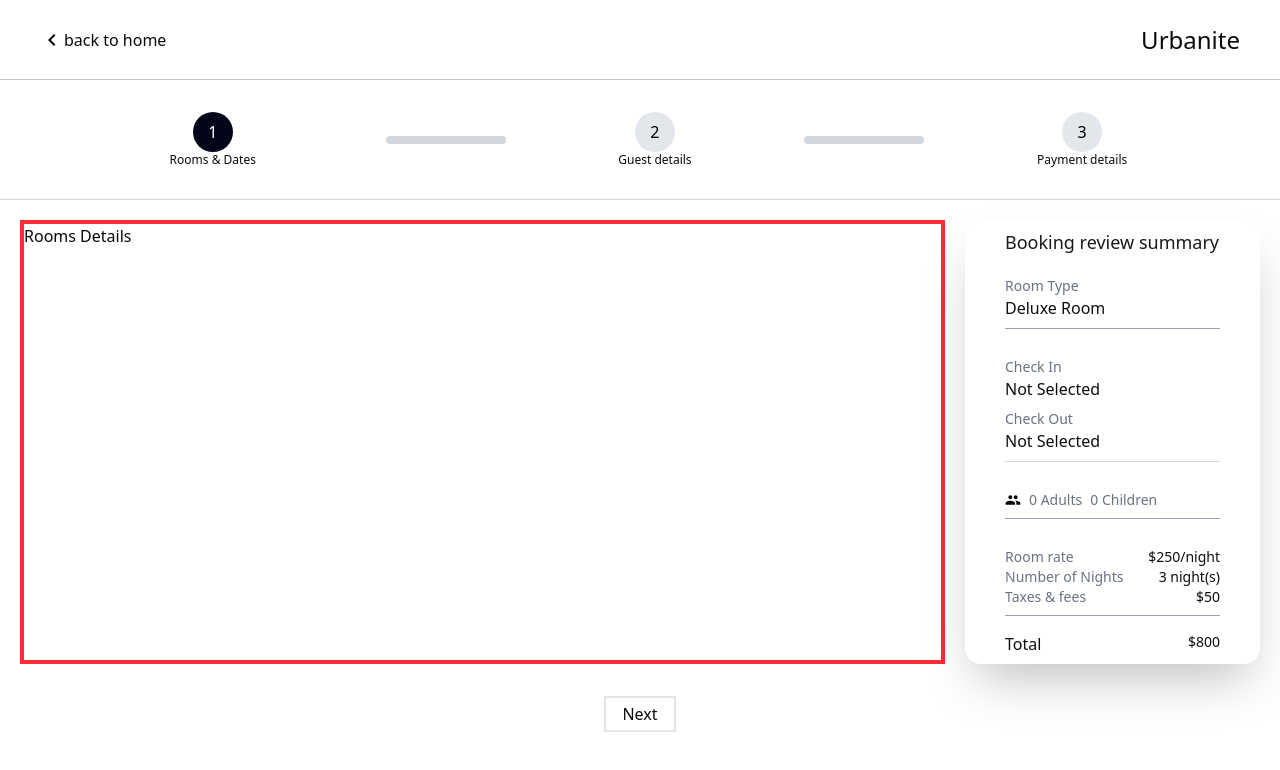
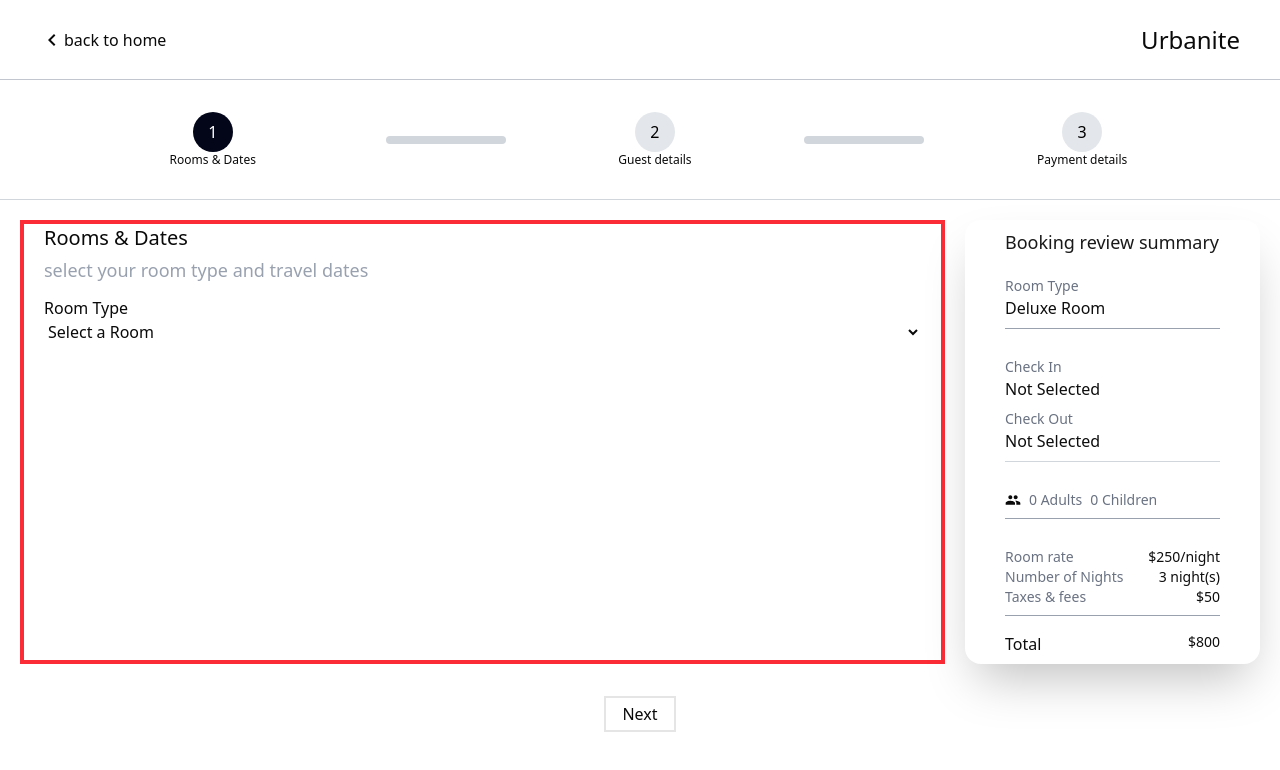
Before and after one commit to YasasSri2002/hotel-management-system-ui, a Next.js app: page /booking in a window 1280 px wide. Shown: the top 770 px of the page. Built offline with nearby package versions, Linux system fonts and the light colour scheme.

Commit message:
feature change/ change the dropdown menue more flexible to use that component across the project

```diff
--- a/src/components/ui/booking-page/forms/roomsDetailsForm.tsx
+++ b/src/components/ui/booking-page/forms/roomsDetailsForm.tsx
@@ -1,7 +1,21 @@
 export default function RoomsDetailsForm(){
     return(
-        <div>
-            <h1>Rooms Details</h1>
+        <div className="grid px-5 gap-3">
+            <div className="grid gap-1 ">
+                <h1 className="text-md sm:text-lg md:text-xl">Rooms & Dates</h1>
+                <h2 className="text-gray-400 text-sm sm:text-md md:text-lg">select your room type and travel dates</h2>
+            </div>
+
+            <div>
+                <div className="grid">
+                    <label htmlFor="roomType">Room Type</label>
+                    <select name="roomType" className="">
+                        <option value="">Select a Room</option>
+                    </select>
+                </div>
+
+            </div>
+
         </div>
     )
 }
--- a/src/components/ui/hero-section/dropdown.tsx
+++ b/src/components/ui/dropdown.tsx
@@ -1,10 +1,13 @@
-"use client"; // only if in Next.js App Router
+"use client";
 
 import { useState } from "react";
 
-export default function DropdownMenu() {
+import DynamicIcon from "@/components/utill/DynamicIcons";
+
+export default function DropdownMenu({items, smallSize}: {readonly items:string[], readonly smallSize : boolean} ) {
   const [isOpen, setIsOpen] = useState(false);
-  const [selected, setSelected] = useState("Guests"); // default label
+  const [selected, setSelected] = useState("Guests");
+
 
   const handleSelect = (value: string) => {
     setSelected(value); // update button label
@@ -12,32 +15,24 @@ export default function DropdownMenu() {
   };
 
   return (
-    <div className="relative inline-block text-left w-[180px]">
+    <div className={`relative inline-block text-left ${smallSize? 'w-[180px]' : 'w-full'} `}>
       {/* Trigger button */}
       <button
         onClick={() => setIsOpen(!isOpen)}
         className="inline-flex justify-between w-full rounded-md border border-gray-300 bg-white px-4 py-2 text-sm font-medium text-gray-700 shadow-sm hover:bg-gray-100 focus:outline-none "
       >
         {selected}
-        <svg
-          className="ml-2 -mr-1 h-5 w-5 text-gray-500"
-          xmlns="http://www.w3.org/2000/svg"
-          fill="none"
-          viewBox="0 0 20 20"
-          stroke="currentColor"
-        >
-          <path strokeLinecap="round" strokeLinejoin="round" strokeWidth={2} d="M5 8l5 5 5-5" />
-        </svg>
+        <DynamicIcon name="MdOutlineKeyboardArrowDown" className="ml-2 -mr-1 h-5 w-5 text-gray-500"/>
       </button>
 
-      {/* Dropdown menu */}
+
       <div
-        className={`absolute right-0 mt-2 w-[180px] origin-top-right rounded-md bg-white shadow-lg ring-1 ring-black ring-opacity-5 transform transition ease-out duration-200 ${
+        className={`absolute right-0 mt-2 ${smallSize? 'w-[180px]' : 'w-full' } origin-top-right rounded-md bg-white shadow-lg ring-1 ring-black ring-opacity-5 transform transition ease-out duration-200 ${
           isOpen ? "opacity-100 scale-100" : "opacity-0 scale-95 pointer-events-none"
         }`}
       >
         <div className="py-1">
-          {["1 Guest", "2 Guests", "3 Guests", "4 Guests", "5+ Guests"].map((option) => (
+          {items.map((option) => (
             <button
               key={option}
               onClick={() => handleSelect(option)}
--- a/src/components/ui/hero-section/hero.tsx
+++ b/src/components/ui/hero-section/hero.tsx
@@ -1,7 +1,7 @@
 'use client'
 
 import DynamicIcon from "@/components/utill/DynamicIcons";
-import DropdownMenu from "./dropdown"
+import DropdownMenu from "../dropdown"
 
 export default function HeroSection(){
     return(
@@ -24,7 +24,7 @@ export default function HeroSection(){
                             </div>
                             <div className="grid">
                                 <label htmlFor="guests" className="text-black/80"> Guests</label>
-                                <DropdownMenu/>
+                                <DropdownMenu  smallSize={true} items={["1 Guest", "2 Guests", "3 Guests", "4 Guests", "5+ Guests"]}/>
                             </div>
 
                             <button className="bg-white/80 border-1 text-black/60 rounded-2xl p-2 mt-5 shadow-xl hover:-translate-y-1 w-40">
```
